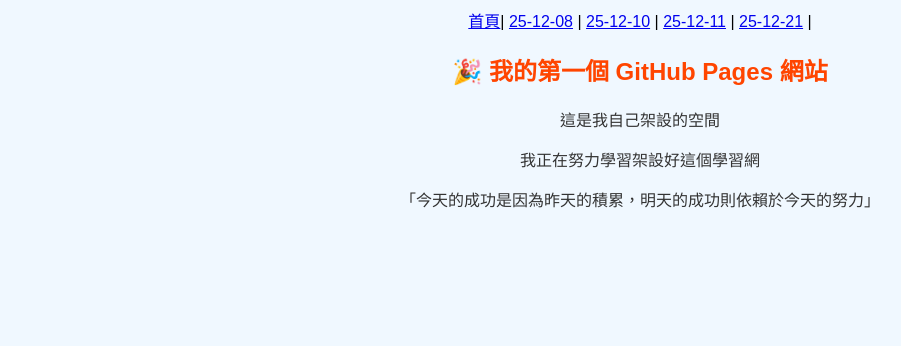
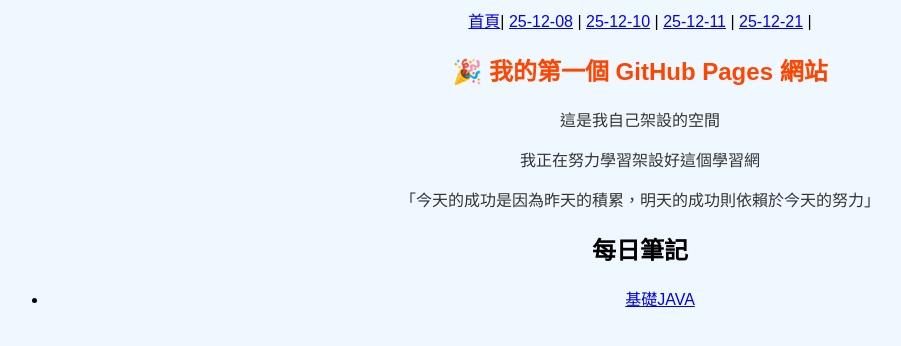
Before and after one commit to vanessa251202/vanessa251202.github.io, a plain HTML site: page index.html in a window 1280 px wide. Shown: the whole page, without its empty margins (0-901 px from the left). Drawn offline with Linux system fonts and the light colour scheme.

Commit message:
Update index.html

```diff
--- a/index.html
+++ b/index.html
@@ -17,5 +17,15 @@
     <p>這是我自己架設的空間</p>
     <p>我正在努力學習架設好這個學習網</p>
     <p>「今天的成功是因為昨天的積累，明天的成功則依賴於今天的努力」</p>
+
+
+        <h2>每日筆記</h2>
+  <ul>
+    <li><a href="25-02-08.html">基礎JAVA</a></li>
+    <!-- 以後新增筆記就加新的 <li><a> -->
+  </ul>
+
+</body>
+</html>
   </body>
 </html>
```
